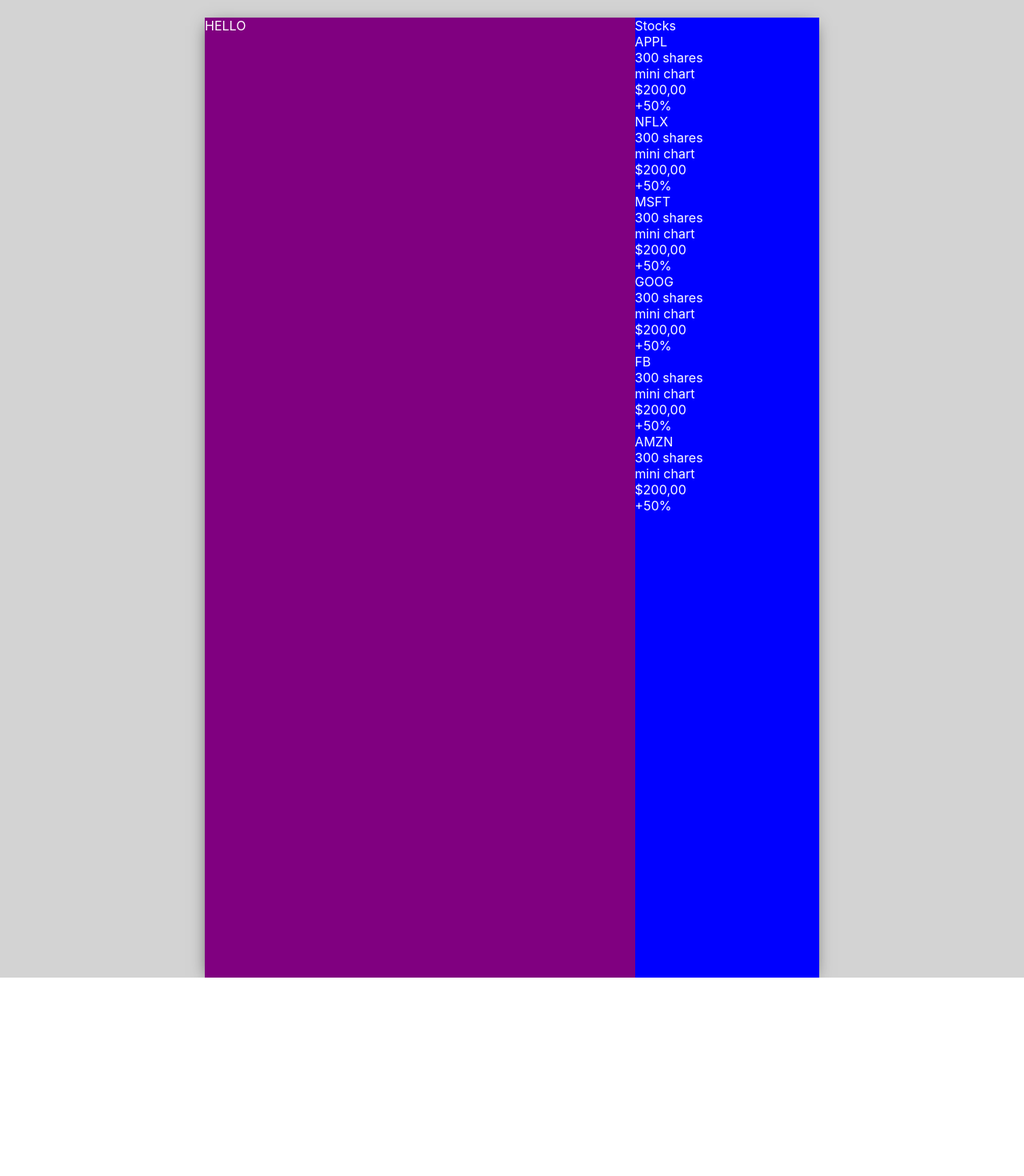
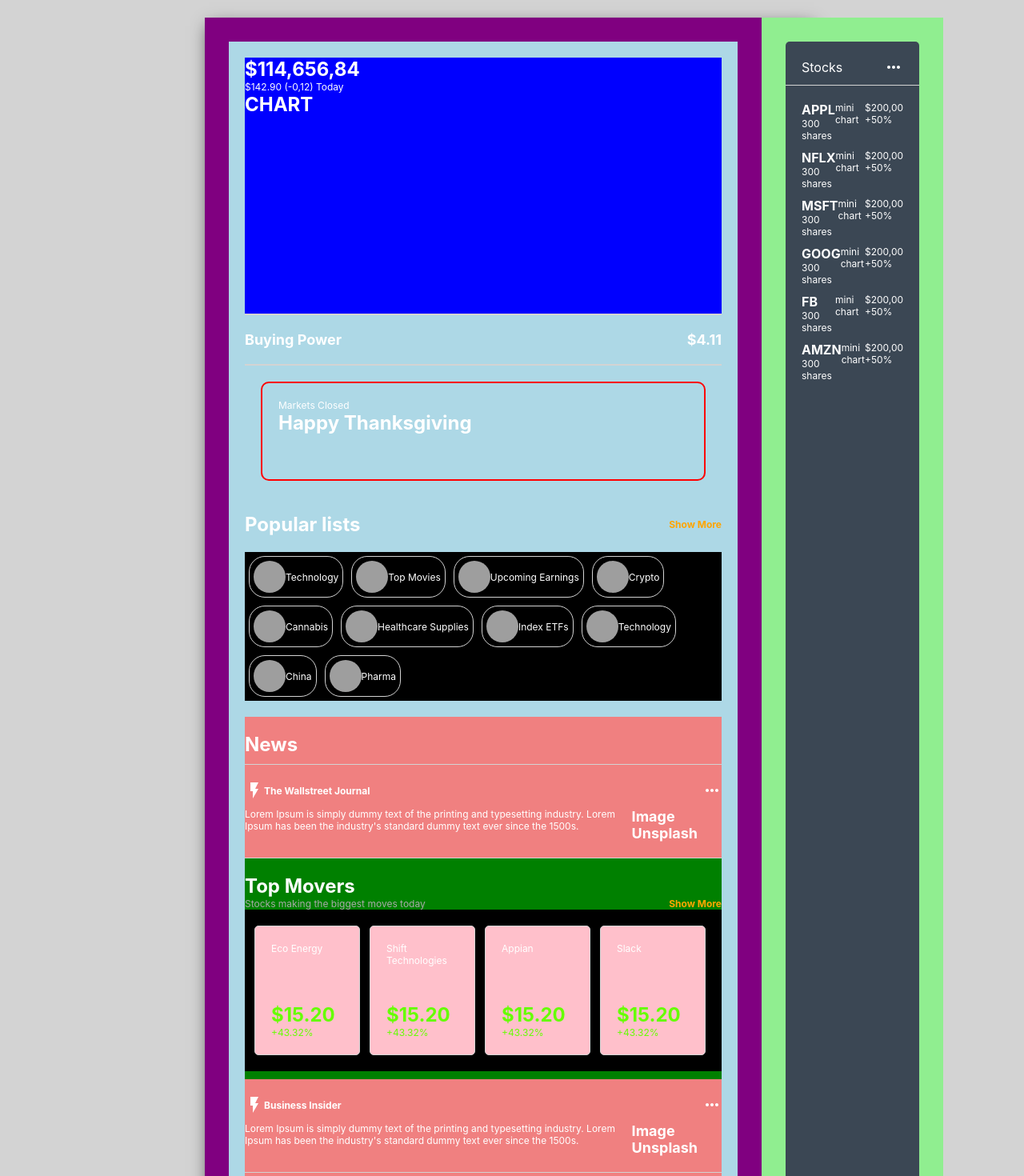
Before and after one commit to CleverProgrammers/robinhood-clone, a React (Create React App) app: page / in a window 1280 px wide. Shown: the part 80-1550 px from the top of the page at 80% size. Before the commit the page ends 1302 px from the top, so only its background shows below. Built offline with nearby package versions, Linux system fonts and the light colour scheme; grey boxes are pictures that could not be loaded.

Commit message:
frontend colored concept 1.0

```diff
--- a/src/App.css
+++ b/src/App.css
@@ -4,7 +4,7 @@
 
 .app {
   background-color: lightgrey;
-  height: fit-content;
+  /* height: fit-content; */
   place-items: center;
 }
 
@@ -24,7 +24,6 @@
   display: flex;
   background-color: lightgray;
   margin-top: 30px;
-  height: 150vh;
   width: 60vw;
   box-shadow: -1px 4px 20px -6px rgba(0, 0, 0, 0.7);
   color: white;
--- a/src/Newsfeed.css
+++ b/src/Newsfeed.css
@@ -3,4 +3,145 @@
   display: flex;
   flex-direction: column;
   background-color: purple;
+  padding: 30px;
 }
+
+.newsfeed__container {
+  flex: 1;
+  background-color: lightblue;
+  padding: 20px;
+  font-size: 12px;
+}
+
+.newsfeed__chart__section {
+  height: 40vh;
+  background-color: blue;
+  border-bottom: 2px solid lightgray;
+}
+.newsfeed__buying__section {
+  padding: 20px 0px 20px 0px;
+  display: flex;
+  justify-content: space-between;
+  border-bottom: 2px solid lightgray;
+}
+
+.newsfeed__market__section {
+  padding: 20px;
+}
+
+.newsfeed__market__box {
+  height: 10vh;
+  padding: 20px;
+  border-radius: 10px;
+  border: 2px solid red;
+}
+
+.newsfeed__popularlists__section {
+  height: fit-content;
+  padding-bottom: 20px;
+}
+
+.newsfeed__popularlists__intro {
+  display: flex;
+  justify-content: space-between;
+  align-items: center;
+  padding: 20px 0px 20px 0px;
+}
+
+.newsfeed__popularlists__intro > p {
+  font-weight: bold;
+  color: orange;
+}
+
+.newsfeed_popularlists_badges {
+  display: flex;
+  flex-wrap: wrap;
+  background-color: black;
+}
+
+.topic__badge {
+  display: flex;
+  margin: 5px;
+  padding: 5px;
+  align-items: center;
+  width: fit-content;
+  height: fit-content;
+  background-color: black;
+  border: 1px solid lightgray;
+  border-radius: 20px;
+}
+
+.newsfeed__articles__section {
+  background-color: lightcoral;
+}
+
+.newsfeed__articles__header {
+  padding: 20px 0px 10px 0px;
+  border-bottom: 1px solid lightgray;
+}
+.newsfeed__article {
+  flex-direction: column;
+}
+.newsfeed__article__title {
+  display: flex;
+  align-items: center;
+  padding: 20px 0px 10px 0px;
+}
+
+.newsfeed__article__source {
+  font-weight: bold;
+  flex: 1;
+}
+
+.newsfeed__article__content {
+  display: flex;
+  align-items: top;
+  justify-content: space-between;
+  padding-right: 30px;
+  padding-bottom: 20px;
+  border-bottom: 1px solid lightgray;
+}
+
+.newsfeed__topmovers__section {
+  padding: 20px 0px 10px 0px;
+  background-color: green;
+  height: fit-content;
+}
+.newsfeed__topmovers__intro__details {
+  display: flex;
+  justify-content: space-between;
+  color: darkgrey;
+}
+
+.newsfeed__topmovers__intro__details p:nth-child(2) {
+  font-weight: bold;
+  color: orange;
+}
+
+.newsfeed__topmovers__cards__container {
+  background-color: black;
+  justify-content: space-evenly;
+  padding: 20px 20px 20px 0px;
+  display: flex;
+}
+
+.newsfeed__topmovers__card {
+  background-color: pink;
+  color: white;
+  padding: 20px 20px 20px 20px;
+  margin-left: 12px;
+  width: 90px;
+  height: 120px;
+  border: 1px solid lightgray;
+  border-radius: 5px;
+  display: flex;
+  flex-direction: column;
+  justify-content: space-between;
+}
+
+.newsfeed__topmovers__card__name {
+}
+
+.newsfeed__topmovers__card__numbers {
+  color: #66ff00;
+}
--- a/src/Newsfeed.js
+++ b/src/Newsfeed.js
@@ -1,10 +1,153 @@
-import React from "react";
+import React, { useState, useEffect } from "react";
 import "./Newsfeed.css";
+import { Avatar } from "@material-ui/core";
+import MoreHorizIcon from "@material-ui/icons/MoreHoriz";
+import FlashOnIcon from "@material-ui/icons/FlashOn";
 
 function Newsfeed() {
+  const [popularTopics, setTopics] = useState([
+    "Technology",
+    "Top Movies",
+    "Upcoming Earnings",
+    "Crypto",
+    "Cannabis",
+    "Healthcare Supplies",
+    "Index ETFs",
+    "Technology",
+    "China",
+    "Pharma",
+  ]);
+
+  const [seed, setSeed] = useState("");
+
+  const [articles, setArticles] = useState([
+    "Business Insider",
+    "MarketWatch",
+    "Reuters",
+    "VentureBeat",
+  ]);
+
+  const [cards, setCards] = useState([
+    "Eco Energy",
+    "Shift Technologies",
+    "Appian",
+    "Slack",
+  ]);
+
+  useEffect(() => {
+    setSeed(Math.floor(Math.random() * 5000));
+  }, []);
+
   return (
     <div className="newsfeed">
-      <p> HELLO</p>
+      <div className="newsfeed__container">
+        <div className="newsfeed__chart__section">
+          <div className="newsfeed_price_asset">
+            <h1> $114,656,84</h1>
+            <p> $142.90 (-0,12) Today </p>
+          </div>
+          <div className="newsfeed__chart">
+            <h1> CHART </h1>
+          </div>
+        </div>
+        <div className="newsfeed__buying__section">
+          <h2> Buying Power</h2>
+          <h2> $4.11</h2>
+        </div>
+        <div className="newsfeed__market__section">
+          <div className="newsfeed__market__box">
+            <p> Markets Closed</p>
+            <h1> Happy Thanksgiving</h1>
+          </div>
+        </div>
+        <div className="newsfeed__popularlists__section">
+          <div className="newsfeed__popularlists__intro">
+            <h1>Popular lists</h1>
+            <p> Show More</p>
+          </div>
+          <div className="newsfeed_popularlists_badges">
+            {popularTopics.map((topic) => (
+              <div className="topic__badge">
+                <Avatar
+                  src={`https://avatars.dicebear.com/api/human/${seed}.svg`}
+                />
+                {topic}
+              </div>
+            ))}
+          </div>
+        </div>
+        <div className="newsfeed__articles__section">
+          <div className="newsfeed__articles__header">
+            <h1>News</h1>
+          </div>
+          <div className="newsfeed__article">
+            <div className="newsfeed__article__title">
+              <FlashOnIcon />
+              <div className="newsfeed__article__source">
+                <p>The Wallstreet Journal</p>
+              </div>
+              <MoreHorizIcon />
+            </div>
+            <div className="newsfeed__article__content">
+              <div className="newsfeed__article__paragraph">
+                <p>
+                  Lorem Ipsum is simply dummy text of the printing and
+                  typesetting industry. Lorem Ipsum has been the industry's
+                  standard dummy text ever since the 1500s.
+                </p>
+              </div>
+              <div className="newsfeed__article__image">
+                <h2>Image Unsplash</h2>
+              </div>
+            </div>
+          </div>
+          <div className="newsfeed__topmovers__section">
+            <div className="newsfeed__topmovers__intro">
+              <h1>Top Movers</h1>
+              <div className="newsfeed__topmovers__intro__details">
+                <p>Stocks making the biggest moves today</p>
+                <p> Show More</p>
+              </div>
+              <div className="newsfeed__topmovers__cards__container">
+                {cards.map((card) => (
+                  <div className="newsfeed__topmovers__card">
+                    <div className="newsfeed__topmovers__card_name">
+                      <p> {card}</p>
+                    </div>
+                    <div className="newsfeed__topmovers__card__numbers">
+                      <h1>$15.20</h1>
+                      <p>+43.32%</p>
+                    </div>
+                  </div>
+                ))}
+              </div>
+            </div>
+          </div>
+          {articles.map((article) => (
+            <div className="newsfeed__article">
+              <div className="newsfeed__article__title">
+                <FlashOnIcon />
+                <div className="newsfeed__article__source">
+                  <p>{article}</p>
+                </div>
+                <MoreHorizIcon />
+              </div>
+              <div className="newsfeed__article__content">
+                <div className="newsfeed__article__paragraph">
+                  <p>
+                    Lorem Ipsum is simply dummy text of the printing and
+                    typesetting industry. Lorem Ipsum has been the industry's
+                    standard dummy text ever since the 1500s.
+                  </p>
+                </div>
+                <div className="newsfeed__article__image">
+                  <h2>Image Unsplash</h2>
+                </div>
+              </div>
+            </div>
+          ))}
+        </div>
+      </div>
     </div>
   );
 }
--- a/src/Stats.css
+++ b/src/Stats.css
@@ -2,5 +2,42 @@
   flex: 0.3;
   display: flex;
   flex-direction: column;
-  background-color: blue;
+  background-color: lightgreen;
+  padding: 30px;
 }
+
+.stats__container {
+  flex-direction: column;
+  flex: 1;
+  background-color: #3b4754;
+  border-radius: 5px;
+}
+
+.stats__content {
+  padding: 20px;
+  font-size: 12px;
+}
+
+.stats__header {
+  display: flex;
+  font-size: 16px;
+  align-items: center;
+  justify-content: space-between;
+  border-bottom: 1px solid lightgray;
+  padding: 20px 20px 10px 20px;
+}
+
+.row {
+  display: flex;
+  justify-content: space-between;
+  padding-bottom: 10px;
+}
+
+.row__intro > h1 {
+  font-size: 16px;
+  font-weight: bold;
+}
+
+.row__intro > p {
+  font-size: 12px;
+}
--- a/src/Stats.js
+++ b/src/Stats.js
@@ -1,6 +1,6 @@
 import React, { useState } from "react";
-import StatsRow from "./StatsRow";
 import "./Stats.css";
+import MoreHorizIcon from "@material-ui/icons/MoreHoriz";
 
 function Stats() {
   const [stocks, setStocks] = useState([
@@ -15,12 +15,28 @@ function Stats() {
   return (
     <div className="stats">
       <div className="stats__container">
-        <div className="stats__header"></div>
-        <p> Stocks</p>
-        <div className="stats__rows">
-          {stocks.map((stock, index) => (
-            <StatsRow id={index} name={stock} />
-          ))}
+        <div className="stats__header">
+          <p> Stocks</p>
+          <MoreHorizIcon />
+        </div>
+        <div className="stats__content">
+          <div className="stats__rows">
+            {stocks.map((stock, index) => (
+              <div className="row">
+                <div className="row__intro">
+                  <h1>{stock}</h1>
+                  <p>300 shares</p>
+                </div>
+                <div className="row__chart">
+                  <p> mini chart</p>
+                </div>
+                <div className="row__numbers">
+                  <p>$200,00</p>
+                  <p> +50%</p>
+                </div>
+              </div>
+            ))}
+          </div>
         </div>
       </div>
     </div>
--- a/src/StatsRow.js
+++ /dev/null
@@ -1,21 +0,0 @@
-import React from "react";
-
-function StatsRow(props) {
-  return (
-    <div className="statsRow">
-      <div className="intro">
-        <p>{props?.name}</p>
-        <p>300 shares</p>
-      </div>
-      <div className="stats__chart">
-        <p> mini chart</p>
-      </div>
-      <div className="stats__numbers">
-        <p>$200,00</p>
-        <p> +50%</p>
-      </div>
-    </div>
-  );
-}
-
-export default StatsRow;
```
Also changed, not shown: 1 other file (tests, documents, lock files or other folders).
